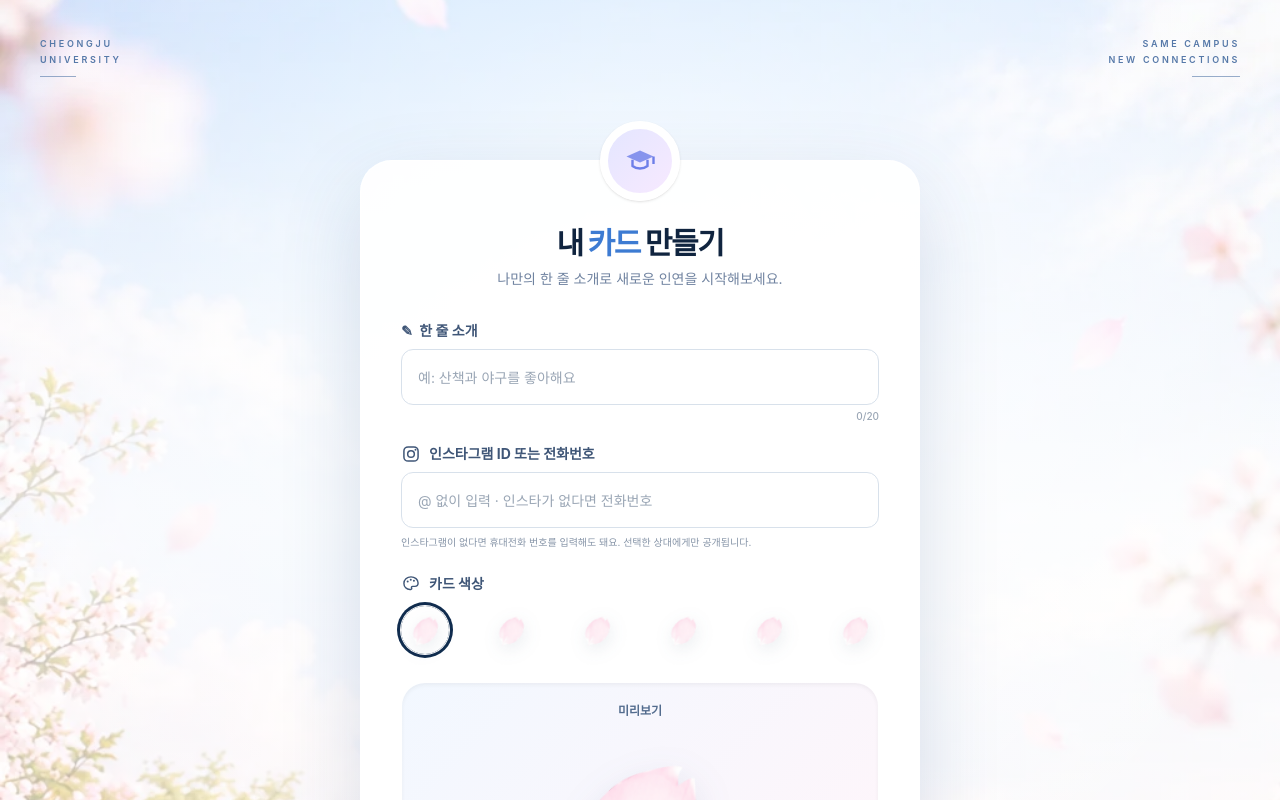
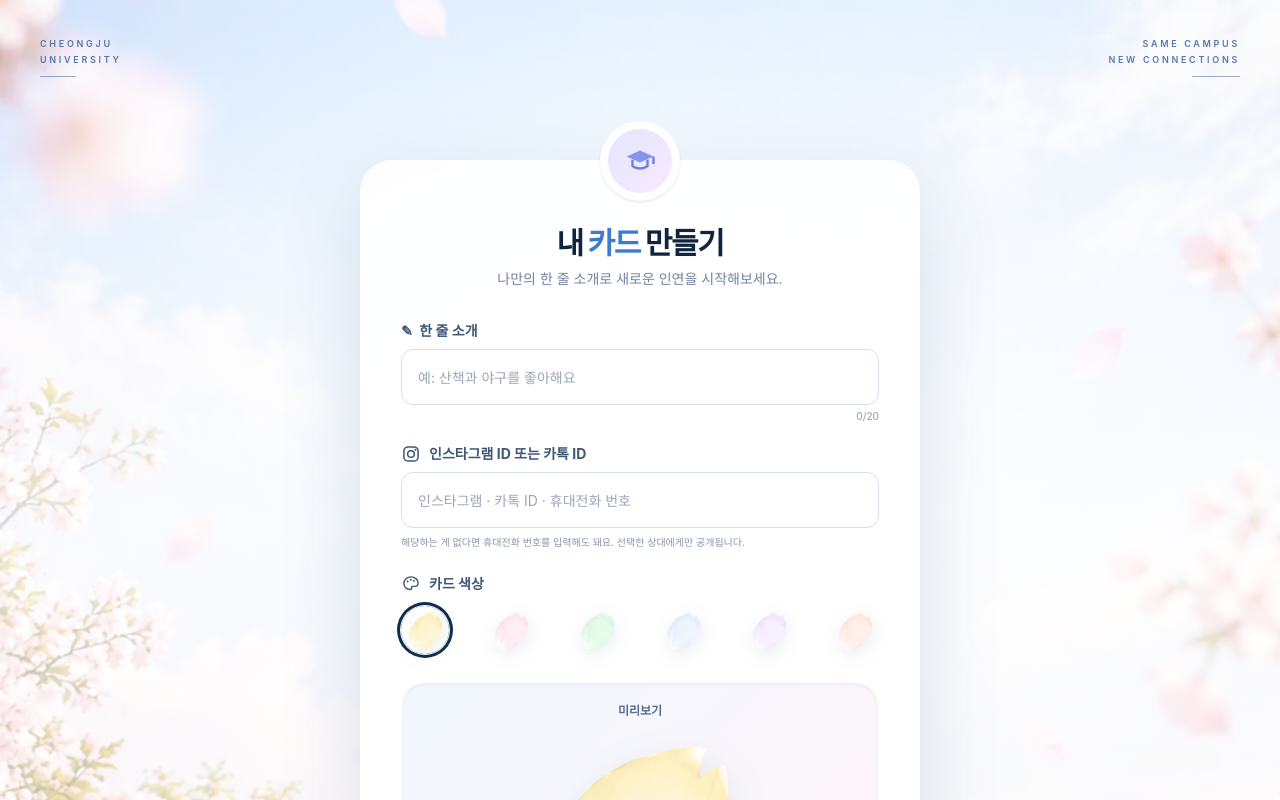
Before and after one commit to sukwoo1234/cheongdae-signal, a Next.js app: page /card/new in a window 1280 px wide. Shown: the top 800 px of the page. Built offline with nearby package versions, Linux system fonts and the light colour scheme; no server answers.

Commit message:
fix: enlarge and recolor petal cards

```diff
--- a/app/card/new/page.tsx
+++ b/app/card/new/page.tsx
@@ -47,7 +47,7 @@ export default function NewCard() {
         INVALID_ONELINER: "한 줄 소개는 1~20자",
         PROFANITY_DETECTED: "비속어가 포함되어 있어요",
         PHONE_DETECTED: "전화번호는 적을 수 없어요",
-        INVALID_CONTACT: "인스타그램 ID 또는 휴대전화 번호 형식을 확인해주세요",
+        INVALID_CONTACT: "인스타그램 ID, 카톡 ID 또는 휴대전화 번호 형식을 확인해주세요",
         INVALID_COLOR: "색상이 잘못됐어요",
         ALREADY_HAS_CARD: "이미 카드를 만들었어요",
       };
@@ -82,15 +82,15 @@ export default function NewCard() {
 
         <label className="mb-2 mt-5 flex items-center gap-2 text-sm font-bold text-[#3f5677]">
           <InstagramIcon />
-          인스타그램 ID 또는 전화번호
+          인스타그램 ID 또는 카톡 ID
         </label>
         <Input
-          placeholder="@ 없이 입력 · 인스타가 없다면 전화번호"
+          placeholder="인스타그램 · 카톡 ID · 휴대전화 번호"
           className="h-14 text-base"
           value={contactValue}
           onChange={(e) => setContactValue(e.target.value)}
         />
-        <p className="mt-1.5 text-[10px] leading-4 text-[#8795a8]">인스타그램이 없다면 휴대전화 번호를 입력해도 돼요. 선택한 상대에게만 공개됩니다.</p>
+        <p className="mt-1.5 text-[10px] leading-4 text-[#8795a8]">해당하는 게 없다면 휴대전화 번호를 입력해도 돼요. 선택한 상대에게만 공개됩니다.</p>
 
         <label className="mb-3 mt-6 flex items-center gap-2 text-sm font-bold text-[#3f5677]"><PaletteIcon />카드 색상</label>
         <ColorPicker selected={color} onChange={setColor} />
--- a/app/my/card/page.tsx
+++ b/app/my/card/page.tsx
@@ -95,14 +95,14 @@ export default function MyCardPage() {
             if ([...v].length <= ONELINER_MAX_LENGTH) setOneLiner(v);
           }}
         />
-        <label className="mb-2 mt-5 flex items-center gap-2 text-sm font-bold text-[#183654]"><InstagramIcon />인스타그램 ID 또는 전화번호</label>
+        <label className="mb-2 mt-5 flex items-center gap-2 text-sm font-bold text-[#183654]"><InstagramIcon />인스타그램 ID 또는 카톡 ID</label>
         <Input
           className="h-14 text-base"
-          placeholder="@ 없이 입력 · 인스타가 없다면 전화번호"
+          placeholder="인스타그램 · 카톡 ID · 휴대전화 번호"
           value={contactValue}
           onChange={(e) => setContactValue(e.target.value)}
         />
-        <p className="mt-1.5 text-[10px] leading-4 text-[#8795a8]">인스타그램이 없다면 휴대전화 번호를 입력해도 돼요. 선택한 상대에게만 공개됩니다.</p>
+        <p className="mt-1.5 text-[10px] leading-4 text-[#8795a8]">해당하는 게 없다면 휴대전화 번호를 입력해도 돼요. 선택한 상대에게만 공개됩니다.</p>
         <label className="mb-3 mt-5 flex items-center gap-2 text-sm font-bold text-[#183654]"><PaletteIcon />카드 색상</label>
         <ColorPicker selected={color} onChange={setColor} />
 
--- a/app/my/matches/page.tsx
+++ b/app/my/matches/page.tsx
@@ -52,7 +52,7 @@ export default function MyMatchesPage() {
           <div key={m.match_id} className="mb-4 flex items-center gap-4 rounded-[24px] border border-[#ffdbe6] bg-white/88 p-5 shadow-[0_16px_42px_rgba(57,85,121,.12)] backdrop-blur-xl">
             <PetalCard text={m.one_liner} color={m.color} size="sm" rotation={1} />
             <div className="flex-1">
-              <div className="mb-1 text-[9px] font-bold uppercase tracking-[0.12em] text-[#8390a2]">{kind === "phone" ? "Phone" : "Instagram"}</div>
+              <div className="mb-1 text-[9px] font-bold uppercase tracking-[0.12em] text-[#8390a2]">{kind === "phone" ? "Phone" : "Instagram / KakaoTalk"}</div>
               <div className="flex items-center gap-2">
                 <span className="min-w-0 break-all font-mono text-sm font-bold text-[#071b33]">{formattedContact}</span>
                 <button
--- a/app/privacy/page.tsx
+++ b/app/privacy/page.tsx
@@ -21,7 +21,7 @@ export default function Privacy() {
           <li>이메일 주소 (@cju.ac.kr) — 본인 확인 및 로그인</li>
           <li>성별 (남/여) — 이성 카드 노출을 위한 필수 항목</li>
           <li>한 줄 소개 (최대 20자)</li>
-          <li>연락처 (인스타그램 ID 또는 휴대전화 번호 중 이용자가 선택한 항목)</li>
+          <li>연락처 (인스타그램 ID, 카카오톡 ID 또는 휴대전화 번호 중 이용자가 선택한 항목)</li>
         </ul>
         <p className="mb-2 font-semibold text-gray-800">서비스 이용 과정에서 자동 생성·수집되는 정보</p>
         <ul className="list-disc pl-5 space-y-1">
--- a/app/terms/page.tsx
+++ b/app/terms/page.tsx
@@ -19,7 +19,7 @@ export default function Terms() {
       <section className="mb-6">
         <h2 className="font-bold text-base mb-2">3. 사용자 책임</h2>
         <ul className="list-disc pl-5 space-y-1">
-          <li>본인의 인스타그램 ID 또는 휴대전화 번호를 정확히 입력할 책임</li>
+          <li>본인의 인스타그램 ID, 카카오톡 ID 또는 휴대전화 번호를 정확히 입력할 책임</li>
           <li>한 줄 소개에 욕설, 광고, 타인의 연락처를 작성하지 않을 의무</li>
           <li>매칭으로 얻은 타인의 연락처를 본 서비스 외부 (단톡방·SNS 등)에 무단 유포하지 않을 의무</li>
           <li>학교 이메일 하나당 행사별 기본 선택 기회 1회 규칙 준수</li>
--- a/components/PetalArtwork.tsx
+++ b/components/PetalArtwork.tsx
@@ -17,20 +17,44 @@ interface Props {
   style?: CSSProperties;
 }
 
-/** 사용자가 제공한 벚꽃잎 PNG를 모든 카드와 색상 선택기에 공통 적용한다. */
+/** 사용자가 제공한 PNG 원본을 그대로 표시하고 그 위에 선택 색상만 입힌다. */
 export function PetalArtwork({ color, className = "", style }: Props) {
+  const palette = PETAL_PALETTES[color];
+
   return (
-    <Image
+    <span
       aria-hidden
-      alt=""
-      src="/petal-silhouette.png"
-      width={431}
-      height={331}
-      unoptimized
-      draggable={false}
       data-petal-color={color}
-      className={`object-contain ${className}`}
+      className={`relative block overflow-visible ${className}`}
       style={style}
-    />
+    >
+      <Image
+        alt=""
+        src="/petal-silhouette.png"
+        width={431}
+        height={331}
+        unoptimized
+        draggable={false}
+        className="absolute inset-0 h-full w-full scale-[1.32] object-contain"
+      />
+      {color !== "pink" && (
+        <span
+          className="absolute inset-0 scale-[1.32]"
+          style={{
+            backgroundColor: palette.to,
+            mixBlendMode: "color",
+            opacity: 0.92,
+            WebkitMaskImage: "url('/petal-silhouette.png')",
+            maskImage: "url('/petal-silhouette.png')",
+            WebkitMaskRepeat: "no-repeat",
+            maskRepeat: "no-repeat",
+            WebkitMaskPosition: "center",
+            maskPosition: "center",
+            WebkitMaskSize: "contain",
+            maskSize: "contain",
+          }}
+        />
+      )}
+    </span>
   );
 }
--- a/components/PetalCard.tsx
+++ b/components/PetalCard.tsx
@@ -15,9 +15,9 @@ export function PetalCard({ text, color, size = "md", rotation, className = "",
   const rot = rotation ?? [-4, 2, -1, 4][hash % 4];
   const icon = ["♡", "♬", "☕", "✈", "♧", "☾"][hash % 6];
   const sizes = {
-    sm: "h-[5.8rem] w-[6.7rem] text-[10px]",
-    md: "h-[8.8rem] w-[10.1rem] text-[13px]",
-    lg: "h-[10.2rem] w-[11.7rem] text-sm",
+    sm: "h-[6.4rem] w-[7.8rem] text-[10px]",
+    md: "h-[9.7rem] w-[11.8rem] text-[13px]",
+    lg: "h-[11.4rem] w-[13.9rem] text-sm",
   };
   const palette = PETAL_PALETTES[color];
   const wrapperStyle = { transform: `rotate(${rot}deg)` };
@@ -32,8 +32,8 @@ export function PetalCard({ text, color, size = "md", rotation, className = "",
         aria-label={onClick ? `${text} 카드 선택` : undefined}
       >
         <PetalArtwork color={color} className="absolute inset-0 h-full w-full" style={{ filter: "drop-shadow(0 14px 18px rgba(51,82,123,.13))" }} />
-        <span className="signal-handwriting absolute inset-0 flex items-center justify-center px-[22%] text-[1.35em] font-normal leading-[1.25]">
-          <span className="block w-full break-all text-center [overflow-wrap:anywhere]">
+        <span className="signal-handwriting absolute inset-0 flex items-center justify-center px-[20%] text-[1.35em] font-normal leading-[1.3]">
+          <span className="block w-full text-center [overflow-wrap:anywhere] [word-break:keep-all]">
             {text}
           </span>
         </span>
--- a/components/RevealModal.tsx
+++ b/components/RevealModal.tsx
@@ -28,14 +28,14 @@ export function RevealModal({ card, contactValue, onClose }: Props) {
         <div className="flex justify-center mb-3">
           <PetalCard text={card.one_liner} color={card.color} size="sm" rotation={1} />
         </div>
-        <div className="mb-1 text-[10px] font-bold uppercase tracking-[0.12em] text-[#8390a2]">{kind === "phone" ? "Phone" : "Instagram"}</div>
+        <div className="mb-1 text-[10px] font-bold uppercase tracking-[0.12em] text-[#8390a2]">{kind === "phone" ? "Phone" : "Instagram / KakaoTalk"}</div>
         <div className="mb-4 flex items-center justify-center gap-2 rounded-2xl bg-[#f1f5f9] px-3 py-3">
           <span className="break-all font-mono text-base font-bold text-[#071b33]">{formattedContact}</span>
           <button onClick={copy} className="shrink-0 rounded-lg bg-[#071b33] px-3 py-1.5 text-xs font-semibold text-white">
             {copied ? "복사됨" : "복사"}
           </button>
         </div>
-        <p className="mb-5 text-[11px] text-[#637083]">{kind === "phone" ? "전화나 문자로 조심스럽게 대화를 시작해보세요." : "인스타그램 앱에서 검색해 대화를 시작해보세요."}</p>
+        <p className="mb-5 text-[11px] text-[#637083]">{kind === "phone" ? "전화나 문자로 조심스럽게 대화를 시작해보세요." : "등록한 ID로 조심스럽게 대화를 시작해보세요."}</p>
         <button onClick={onClose} className="min-h-10 w-full rounded-xl border border-[#d8e1eb] text-xs font-semibold text-[#526176] hover:bg-[#f7f9fc]">보드로 돌아가기</button>
       </div>
     </div>
```
Also changed, not shown: lib/validation/contact.ts (+5 -4 lines), 1 other file (tests, documents, lock files or other folders).
